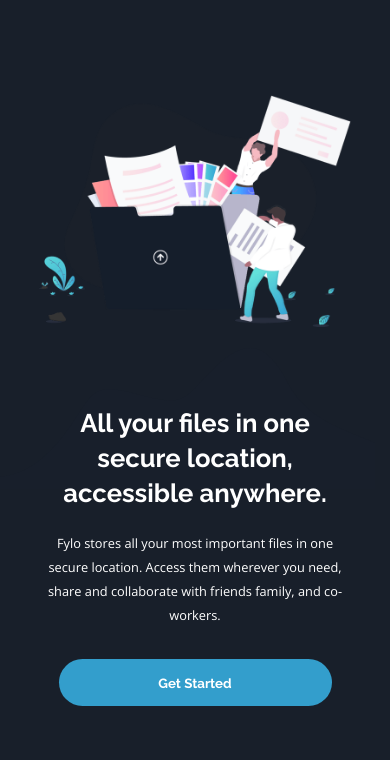
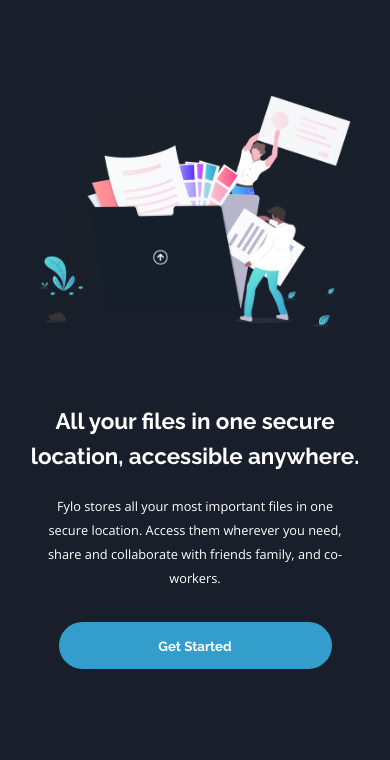
Before and after one commit to mohzys23/fylo-dark-theme-landing-page, a plain HTML site: page fylo-dark-theme/index.html in a window 390 px wide. Shown: the part 84-844 px from the top of the page. Drawn offline with nearby package versions, Linux system fonts and the light colour scheme.

Commit message:
Update style.css

```diff
--- a/fylo-dark-theme/style.css
+++ b/fylo-dark-theme/style.css
@@ -67,11 +67,11 @@
 
 
     .section-1 h1 {
-      width: 80%;
+      width: 90%;
       font-family: 'Raleway', sans-serif;
-      margin-left: 10%;
+      margin-left: 5%;
       font-weight: 600;
-      font-size: 1.6rem;
+      font-size: 1.4rem;
       line-height: 35px;
       padding-top: 15%;
     }
@@ -506,7 +506,7 @@
     font-family: 'Raleway', sans-serif;
     margin-left: 25%;
     font-weight: 600;
-    font-size: 1.6rem;
+    font-size: 1.7rem;
     line-height: 37px;
   }
 
```
